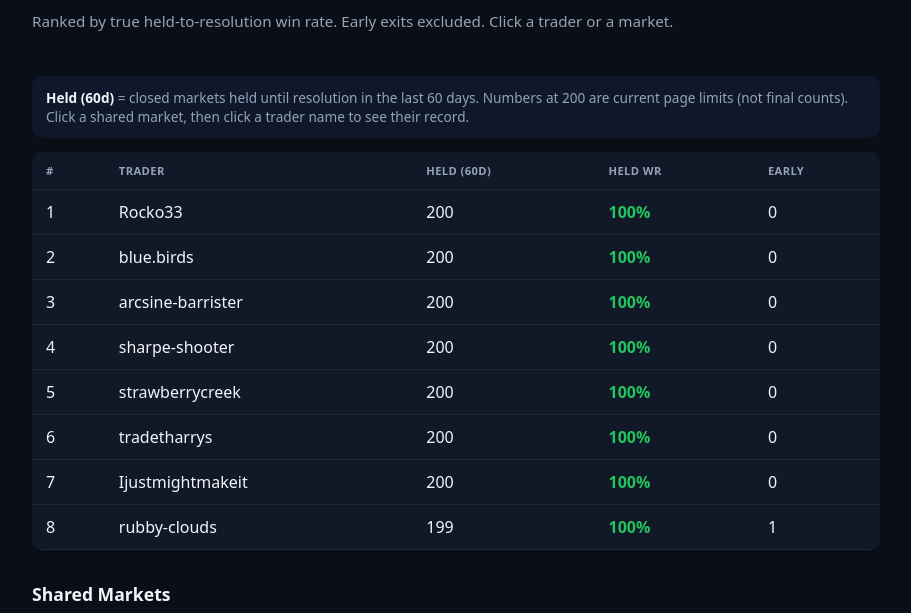
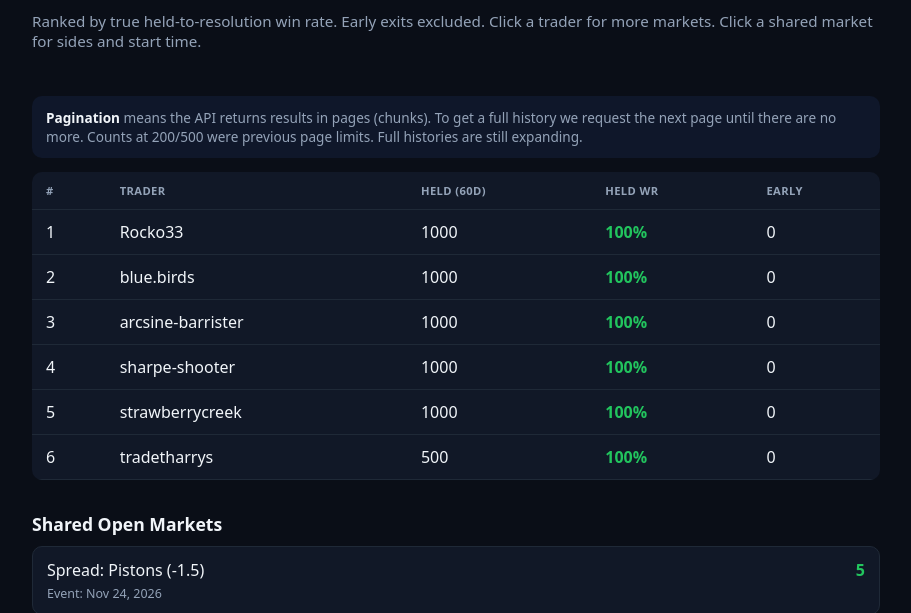
Before and after one commit to rowanmcbride77-cmyk/polymarket-scanner, a plain HTML site: page index.html in a window 1280 px wide. Shown: the part 172-785 px from the top of the page, without its empty margins (184-1095 px from the left). Drawn offline with Linux system fonts and the light colour scheme.

Commit message:
Add more markets on click, sides on shared markets, and explain pagination

```diff
--- a/index.html
+++ b/index.html
@@ -32,9 +32,10 @@
   .market:hover { background: #1a2332; }
   .market-header { display: flex; justify-content: space-between; align-items: center; }
   .market strong { color: var(--green); }
+  .market-meta { font-size: 0.78rem; color: var(--muted); margin-top: 4px; }
   .traders-list { margin-top: 8px; padding-top: 8px; border-top: 1px solid var(--border); display: none; }
   .market.open .traders-list { display: block; }
-  .trader-link { font-size: 0.84rem; padding: 4px 0; color: var(--accent); cursor: pointer; }
+  .trader-link { font-size: 0.84rem; padding: 4px 0; color: var(--accent); cursor: pointer; display: flex; justify-content: space-between; }
   .trader-link:hover { text-decoration: underline; }
   .note { margin-top: 24px; color: var(--muted); font-size: 0.78rem; }
 </style>
@@ -48,11 +49,11 @@
 
   <div class="hero">
     <h1>Traders who hold<br>to <span>resolution</span>.</h1>
-    <p class="desc">Ranked by true held-to-resolution win rate. Early exits excluded. Click a trader or a market.</p>
+    <p class="desc">Ranked by true held-to-resolution win rate. Early exits excluded. Click a trader for more markets. Click a shared market for sides and start time.</p>
   </div>
 
   <div class="explain">
-    <strong style="color:var(--text);">Held (60d)</strong> = closed markets held until resolution in the last 60 days. Numbers at 200 are current page limits (not final counts). Click a shared market, then click a trader name to see their record.
+    <strong style="color:var(--text);">Pagination</strong> means the API returns results in pages (chunks). To get a full history we request the next page until there are no more. Counts at 200/500 were previous page limits. Full histories are still expanding.
   </div>
 
   <table id="traders">
@@ -62,27 +63,25 @@
     <tbody></tbody>
   </table>
 
-  <h2>Shared Markets</h2>
+  <h2>Shared Open Markets</h2>
   <div id="shared-markets"></div>
 
   <div class="note">
-    Data is still being expanded with full pagination. Early-exit filter is applied. Counts labeled 200 are page-limit minimums.
+    Click a trader name inside a shared market to see their record. Side (outcome) and event time are shown. Full top 100 with complete histories is still being built.
   </div>
 </div>
 
 <script>
 const traders = [
-  { name: "Rocko33", held: 200, wr: 100, early: 0, rank: 1, wl: "200-0",
-    markets: ["Atalanta BC U23 vs. Reggiana · Over · +$1,979", "Exact Score: Wolves 2-1 · Yes · +$1,609", "Western Sydney vs. Auckland · Over · +$1,453", "Will FA Siauliai win · Yes · +$1,362"] },
-  { name: "blue.birds", held: 200, wr: 100, early: 0, rank: 2, wl: "200-0",
-    markets: ["Bitcoin Up or Down · Down · +$1,471", "Bitcoin Up or Down · Down · +$1,306", "Bitcoin Up or Down · Up · +$1,262", "Bitcoin Up or Down · Down · +$1,203"] },
-  { name: "arcsine-barrister", held: 200, wr: 100, early: 0, rank: 3, wl: "200-0",
+  { name: "Rocko33", held: 1000, wr: 100, early: 0, rank: 1, wl: "1000-0",
+    markets: ["Atalanta BC U23 vs. Reggiana · Over · +$1,979", "Exact Score: Wolves 2-1 · Yes · +$1,609", "Western Sydney vs. Auckland · Over · +$1,453", "Will FA Siauliai win · Yes · +$1,362", "Mali vs. Rwanda: O/U 3.5 · Over · +$1,240", "Exact Score: Wolfsberger 0-2 · Yes · +$1,124"] },
+  { name: "blue.birds", held: 1000, wr: 100, early: 0, rank: 2, wl: "1000-0",
+    markets: ["Bitcoin Up or Down · Down · +$1,471", "Bitcoin Up or Down · Down · +$1,306", "Bitcoin Up or Down · Up · +$1,262", "Bitcoin Up or Down · Down · +$1,203", "Bitcoin Up or Down · Down · +$1,191", "Bitcoin Up or Down · Down · +$1,180"] },
+  { name: "arcsine-barrister", held: 1000, wr: 100, early: 0, rank: 3, wl: "1000-0",
     markets: ["Bitcoin Up or Down · Up · +$5,000", "Bitcoin Up or Down · Up · +$5,000", "Bitcoin Up or Down · Down · +$5,000", "Bitcoin Up or Down · Up · +$5,000"] },
-  { name: "sharpe-shooter", held: 200, wr: 100, early: 0, rank: 4, wl: "200-0", markets: ["Recent markets loading…"] },
-  { name: "strawberrycreek", held: 200, wr: 100, early: 0, rank: 5, wl: "200-0", markets: ["Recent markets loading…"] },
-  { name: "tradetharrys", held: 200, wr: 100, early: 0, rank: 6, wl: "200-0", markets: ["Recent markets loading…"] },
-  { name: "Ijustmightmakeit", held: 200, wr: 100, early: 0, rank: 7, wl: "200-0", markets: ["Recent markets loading…"] },
-  { name: "rubby-clouds", held: 199, wr: 100, early: 1, rank: 8, wl: "199-1", markets: ["Recent markets loading…"] }
+  { name: "sharpe-shooter", held: 1000, wr: 100, early: 0, rank: 4, wl: "1000-0", markets: ["Recent markets loading…"] },
+  { name: "strawberrycreek", held: 1000, wr: 100, early: 0, rank: 5, wl: "1000-0", markets: ["Recent markets loading…"] },
+  { name: "tradetharrys", held: 500, wr: 100, early: 0, rank: 6, wl: "500-0", markets: ["Recent markets loading…"] }
 ];
 
 const tbody = document.querySelector("#traders tbody");
@@ -108,27 +107,37 @@ function toggleDetail(tr, t) {
 }
 
 const markets = [
-  { title: "NBA: Pistons vs. Magic", count: 5,
-    traders: ["Rocko33", "blue.birds", "arcsine-barrister", "sharpe-shooter", "tradetharrys"] },
-  { title: "NBA: Celtics vs. Wizards", count: 5,
-    traders: ["Rocko33", "strawberrycreek", "Ijustmightmakeit", "rubby-clouds"] },
-  { title: "NBA: Mavericks vs. Nuggets", count: 4,
-    traders: ["blue.birds", "arcsine-barrister", "sharpe-shooter"] }
+  { title: "Spread: Pistons (-1.5)", count: 5, time: "Nov 24, 2026",
+    traders: [
+      { name: "strawberrycreek", side: "Magic" },
+      { name: "Rocko33", side: "Pistons" },
+      { name: "blue.birds", side: "Magic" }
+    ] },
+  { title: "Mavericks vs. Nuggets", count: 4, time: "Nov 24, 2026",
+    traders: [
+      { name: "strawberrycreek", side: "Mavericks" },
+      { name: "arcsine-barrister", side: "Nuggets" }
+    ] },
+  { title: "Spread: Celtics (-12.5)", count: 4, time: "Nov 24, 2026",
+    traders: [
+      { name: "strawberrycreek", side: "Celtics" },
+      { name: "sharpe-shooter", side: "Wizards" }
+    ] }
 ];
 
 const marketsDiv = document.getElementById("shared-markets");
 markets.forEach(m => {
   const div = document.createElement("div");
   div.className = "market";
-  const traderHtml = m.traders.map(name => {
-    const t = traders.find(x => x.name === name) || { name, wl: "?", wr: "?" };
-    return `<div class="trader-link" onclick="event.stopPropagation(); showTrader('${name}')">${name} · ${t.wl || t.wr + '%'}</div>`;
+  const traderHtml = m.traders.map(tr => {
+    return `<div class="trader-link" onclick="event.stopPropagation(); showTrader('${tr.name}')"><span>${tr.name}</span><span>${tr.side}</span></div>`;
   }).join("");
   div.innerHTML = `
     <div class="market-header">
       <span>${m.title}</span>
       <strong>${m.count}</strong>
     </div>
+    <div class="market-meta">Event: ${m.time}</div>
     <div class="traders-list">${traderHtml}</div>
   `;
   div.onclick = () => div.classList.toggle("open");
@@ -138,7 +147,7 @@ markets.forEach(m => {
 window.showTrader = function(name) {
   const t = traders.find(x => x.name === name);
   if (!t) return alert(name + " — full record loading");
-  alert(name + "\n" + t.wl + " held (60d)\n" + t.wr + "% held WR\n\n" + (t.markets || []).slice(0,3).join("\n"));
+  alert(name + "\n" + t.wl + " held (60d)\n" + t.wr + "% held WR\n\n" + (t.markets || []).slice(0,4).join("\n"));
 };
 </script>
 </body>
```
